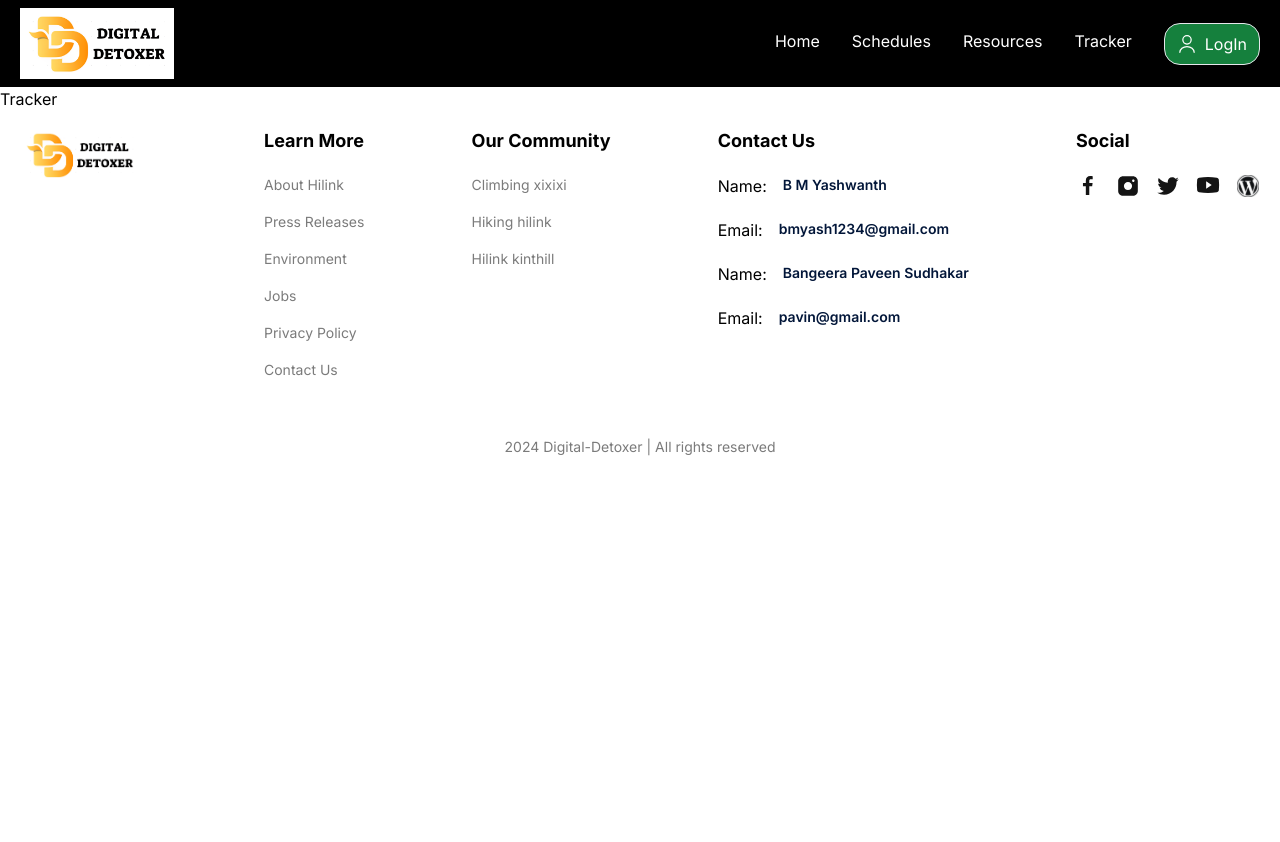
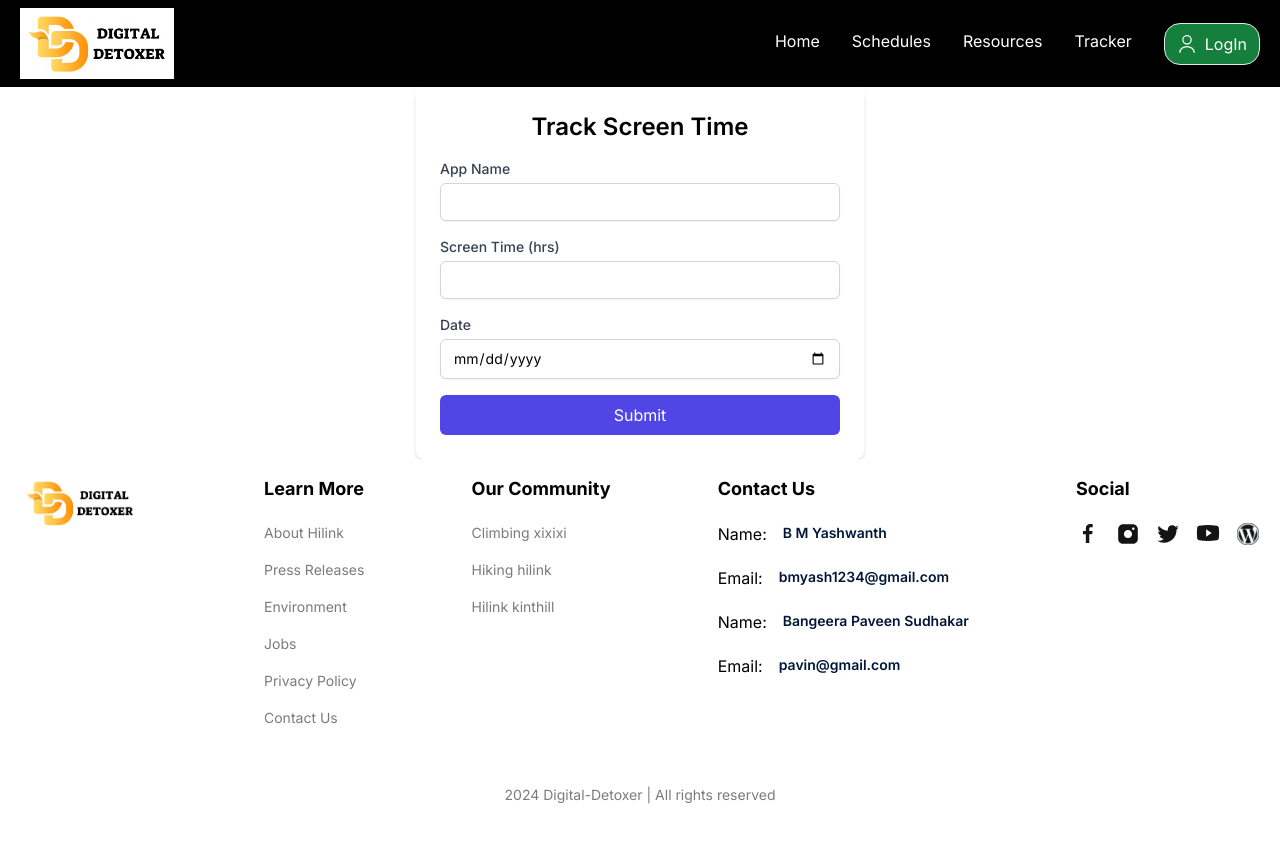
Before and after one commit to Yash29739/Mini-Project, a Next.js app: page /tracker in a window 1280 px wide. Shown: the top 842 px of the page. Before the commit the page ends 800 px from the top, so only its background shows below. Built offline with nearby package versions, Linux system fonts and the light colour scheme.

Commit message:
weekly usage

```diff
--- a/app/tracker/page.tsx
+++ b/app/tracker/page.tsx
@@ -1,10 +1,10 @@
-import Navbar from '@/components/Navbar'
+import Track from '@/components/Track'
 import React from 'react'
 
 const Tracker = () => {
   return (
     <div>
-      Tracker
+      <Track/>
     </div>
   )
 }
--- /dev/null
+++ b/components/AreaChart.jsx
@@ -0,0 +1,11 @@
+"use client"
+
+import React from 'react'
+
+const AreaChart = () => {
+  return (
+    <div>AreaChart</div>
+  )
+}
+
+export default AreaChart
--- a/components/Home.tsx
+++ b/components/Home.tsx
@@ -9,7 +9,7 @@ const Home = () => {
   return (
     <div className="min-h-screen flex flex-col items-center">
       {/* Header */}
-      <Vortex particleCount={210} backgroundColor="black"  rangeY={500} baseRadius={2}>
+      <Vortex particleCount={410} backgroundColor="black"  rangeY={500} baseRadius={4}>
         <section className="text-center mt-10 h-[80vh] flex flex-col justify-center items-center">
           <h1 className="text-[60px] font-bold text-white">
             Welcome !!! <br />
--- a/components/Query.tsx
+++ b/components/Query.tsx
@@ -8,13 +8,13 @@ const Query = () => {
     screenActivity: "",
     socialMediaTime: "",
     socialMediaStrategy: "",
-    workScreenTime:"",
-    workTimeBreaks:"",
-    primaryGoal:"",
-    activityPriority1:"",
-    activityPriority2:"",
-    challengingTask:"",
-    whatHelp:""
+    workScreenTime: "",
+    workTimeBreaks: "",
+    primaryGoal: "",
+    activityPriority1: "",
+    activityPriority2: "",
+    challengingTask: "",
+    whatHelp: "",
   });
 
   // Fetch existing survey responses on component mount
@@ -56,14 +56,13 @@ const Query = () => {
     fetchSurveyResponses();
   }, []); // Empty dependency array means this effect runs once on component mount
 
-
   // Handle form submission
   const handleSubmit = async (event: React.FormEvent<HTMLFormElement>) => {
     event.preventDefault();
 
     // Sending survey to backend to store
     try {
-      const responsedata = {responses}
+      const responsedata = { responses };
       const response = await fetch(
         "https://digital-detox-y73b.onrender.com/survey",
         {
@@ -89,10 +88,10 @@ const Query = () => {
           workScreenTime: "",
           workTimeBreaks: "",
           primaryGoal: "",
-          activityPriority1:"",
-          activityPriority2:"",
+          activityPriority1: "",
+          activityPriority2: "",
           challengingTask: "",
-          whatHelp: ""
+          whatHelp: "",
         });
       } else {
         console.error("Signup error:", result.message);
@@ -118,6 +117,7 @@ const Query = () => {
   const toggleSurvey = () => setSurveyVisible(!isSurveyVisible);
 
   return (
+    <div>
       <div className="flex justify-center items-center mb-[60px] mt-[20px] bg-gray-100">
         <div className="w-full max-w-2xl mx-4">
           {/* Button to open survey */}
@@ -337,7 +337,10 @@ const Query = () => {
                   </div>
 
                   <div>
-                  <label className="block text-gray-700 mb-2">Which activities do you want to prioritize 1st during your detox?</label>
+                    <label className="block text-gray-700 mb-2">
+                      Which activities do you want to prioritize 1st during your
+                      detox?
+                    </label>
                     <div className="space-y-2">
                       {[
                         "Physical exercise",
@@ -360,7 +363,10 @@ const Query = () => {
                     </div>
                   </div>
                   <div>
-                  <label className="block text-gray-700 mb-2">Which activities do you want to prioritize 2nd during your detox?</label>
+                    <label className="block text-gray-700 mb-2">
+                      Which activities do you want to prioritize 2nd during your
+                      detox?
+                    </label>
                     <div className="space-y-2">
                       {[
                         "Physical exercise",
@@ -391,8 +397,8 @@ const Query = () => {
                   </h2>
                   <div className="mb-4">
                     <label className="block text-gray-700 mb-2">
-                    What do you find most challenging about reducing your screen
-                    time?
+                      What do you find most challenging about reducing your
+                      screen time?
                     </label>
                     <div className="space-y-2">
                       {[
@@ -454,6 +460,85 @@ const Query = () => {
           )}
         </div>
       </div>
+      <div className="text-center my-8">
+        <h1 className="text-2xl font-bold mb-6">Survey Responses</h1>
+        <div className="overflow-x-auto">
+          <table className="min-w-full bg-white border border-gray-300 rounded-lg shadow-md">
+            <thead>
+              <tr className="bg-gray-100 border-b">
+                <th className="py-3 px-6  text-center text-gray-700 font-semibold uppercase tracking-wider border border-gray-300">
+                  Question
+                </th>
+                <th className="py-3 px-6 text-center text-gray-700 font-semibold uppercase tracking-wider border border-gray-300">
+                  Response
+                </th>
+              </tr>
+            </thead>
+            <tbody>
+              {[
+                {
+                  question: "How many hours per day do you spend on screens?",
+                  responseKey: "screenTime",
+                },
+                {
+                  question: "What is your most frequent screen activity?",
+                  responseKey: "screenActivity",
+                },
+                {
+                  question:
+                    "How much time do you spend on social media each day?",
+                  responseKey: "socialMediaTime",
+                },
+                {
+                  question:
+                    "Which strategy would you consider to reduce social media usage?",
+                  responseKey: "socialMediaStrategy",
+                },
+                {
+                  question: "How much of your screen time is work-related?",
+                  responseKey: "workScreenTime",
+                },
+                {
+                  question:
+                    "Would you be open to scheduling tech-free work breaks throughout the day?",
+                  responseKey: "workTimeBreaks",
+                },
+                {
+                  question: "What is your primary goal for a digital detox?",
+                  responseKey: "primaryGoal",
+                },
+                {
+                  question:
+                    "Which activities do you want to prioritize 1st during your detox?",
+                  responseKey: "activityPriority1",
+                },
+                {
+                  question:
+                    "Which activities do you want to prioritize 2nd during your detox?",
+                  responseKey: "activityPriority2",
+                },
+                {
+                  question:
+                    "What do you find most challenging about reducing your screen time?",
+                  responseKey: "challengingTask",
+                },
+                {
+                  question: "What would help you stick to a detox plan?",
+                  responseKey: "whatHelp",
+                },
+              ].map((item, index) => (
+                <tr key={index} className="border-b">
+                  <td className="py-4 px-6 text-gray-600 border border-gray-300">
+                    {item.question}
+                  </td>
+                  <td className="py-4 px-6 text-gray-700 border border-gray-300"></td>
+                </tr>
+              ))}
+            </tbody>
+          </table>
+        </div>
+      </div>
+    </div>
   );
 };
 
--- /dev/null
+++ b/components/Track.tsx
@@ -0,0 +1,109 @@
+"use client";
+
+import { useState } from "react";
+
+const Track = () => {
+  const [appName, setAppName] = useState("");
+  const [screenTime, setScreenTime] = useState("");
+  const [date, setDate] = useState("");
+
+  const handleSubmit = async (e: { preventDefault: () => void }) => {
+    e.preventDefault();
+
+    try {
+      const response = await fetch(
+        "https://digital-detox-y73b.onrender.com/tracker",
+        {
+          method: "POST",
+          headers: {
+            "Content-Type": "application/json",
+          },
+          credentials: "include",
+          body: JSON.stringify({
+            trackingInfo: {
+              weeklyusage: {
+                usage: Number(screenTime),
+                date: new Date(date).toISOString(),
+              },
+            },
+          }),
+        }
+      );
+
+      if (response.ok) {
+        alert("Screen time data saved!");
+      } else {
+        const errorData = await response.json();
+        console.error("Error:", errorData);
+        alert("Error saving data inn err");
+      }
+    } catch (error) {
+      console.error("Error:", error);
+      alert("Error saving data");
+    }
+  };
+
+  return (
+    <div>
+      <form
+        onSubmit={handleSubmit}
+        className="max-w-md mx-auto p-6 bg-white shadow-md rounded-lg"
+      >
+        <h2 className="text-2xl font-semibold mb-4 text-center">
+          Track Screen Time
+        </h2>
+
+        <div className="mb-4">
+          <label className="block text-sm font-medium text-gray-700">
+            App Name
+          </label>
+          <input
+            type="text"
+            value={appName}
+            onChange={(e) => setAppName(e.target.value)}
+            className="mt-1 block w-full px-3 py-2 border border-gray-300 rounded-md shadow-sm focus:outline-none focus:ring-indigo-500 focus:border-indigo-500 sm:text-sm"
+            required
+          />
+        </div>
+
+        <div className="mb-4">
+          <label className="block text-sm font-medium text-gray-700">
+            Screen Time (hrs)
+          </label>
+          <input
+            type="number"
+            value={screenTime}
+            onChange={(e) => setScreenTime(e.target.value)}
+            className="mt-1 block w-full px-3 py-2 border border-gray-300 rounded-md shadow-sm focus:outline-none focus:ring-indigo-500 focus:border-indigo-500 sm:text-sm"
+            required
+          />
+        </div>
+
+        <div className="mb-4">
+          <label className="block text-sm font-medium text-gray-700">
+            Date
+          </label>
+          <input
+            type="date"
+            value={date}
+            onChange={(e) => setDate(e.target.value)}
+            className="mt-1 block w-full px-3 py-2 border border-gray-300 rounded-md shadow-sm focus:outline-none focus:ring-indigo-500 focus:border-indigo-500 sm:text-sm"
+            required
+          />
+        </div>
+
+        <button
+          type="submit"
+          className="w-full bg-indigo-600 text-white py-2 px-4 rounded-md hover:bg-indigo-700 focus:outline-none focus:ring-2 focus:ring-offset-2 focus:ring-indigo-500"
+        >
+          Submit
+        </button>
+      </form>
+      <div className="grid">
+
+      </div>
+    </div>
+  );
+};
+
+export default Track;
--- a/components/Tracker.tsx
+++ /dev/null
@@ -1,9 +0,0 @@
-import React from 'react'
-
-const Tracker = () => {
-  return (
-    <div>Tracker</div>
-  )
-}
-
-export default Tracker;
--- a/package.json
+++ b/package.json
@@ -16,6 +16,7 @@
     "react": "^18.3.1",
     "react-dom": "^18.3.1",
     "react-icons": "^4.3.1",
+    "recharts": "^2.13.0",
     "simplex-noise": "^4.0.3",
     "tailwind-merge": "^2.5.4"
   },
```
Also changed, not shown: 1 other file (tests, documents, lock files or other folders). Lines whose indentation alone changed are shown as unchanged.
